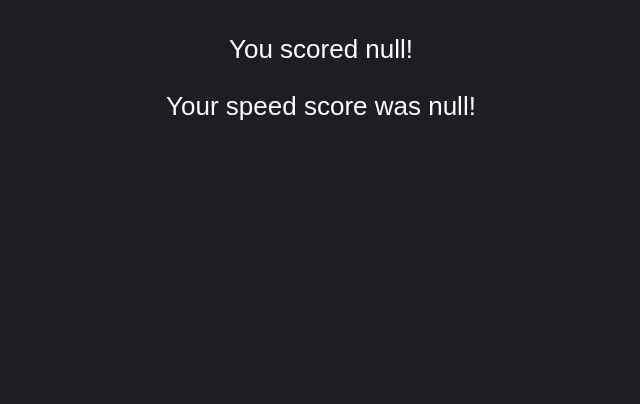
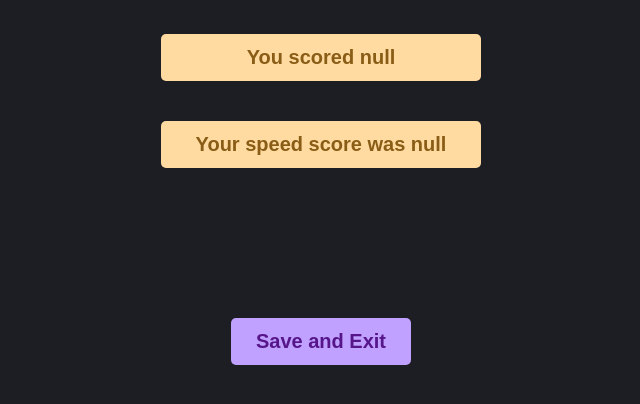
Before and after one commit to theanonymoushelpers/theanonymoushelpers.github.io, a plain HTML site: page practice/results.html in a window 1280 px wide. Shown: the part 254-658 px from the top of the page, without its empty margins (319-959 px from the left). Drawn offline with Linux system fonts and the light colour scheme.

Commit message:
results styling

```diff
--- a/practice/results.html
+++ b/practice/results.html
@@ -8,15 +8,16 @@
 <div style="height: 150px;"></div>
 <h1 style="text-align: center; font-size:55px">Great work!</h1>
 
-<div id="scoring" style="text-align: center; font-size:26px">
-<p id="score"></p>
-<p id="speed"></p>
+<div id="scoring" style="text-align: center; font-size:26px; width: 25%; margin: auto;">
+<p class="buttonStOr" style="margin-bottom: 40px;" id="score"></p>
+<p class="buttonStOr" id="speed"></p>
 </div>
 
 <div id="answerKey">
 </div>
 
 <div id="quitSave">
+    <button class="buttonStPr" style="margin-top: 150px; width: 180px;">Save and Exit</button>
 </div>
 
 
@@ -35,9 +36,7 @@ var speedP = getQuizParameter('speedScore')
 var sc = document.getElementById("score");
 var sp = document.getElementById("speed");
 
-sc.textContent = "You scored " + scoreP + "!"
-sp.textContent = "Your speed score was " + speedP + "!"
-
-
+sc.textContent = "You scored " + scoreP
+sp.textContent = "Your speed score was " + speedP
 </script>
 </html>
```
